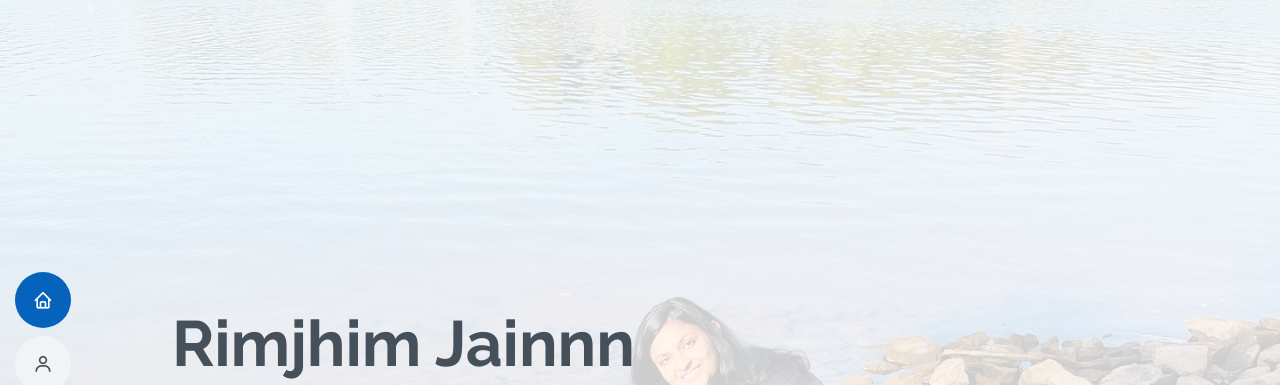
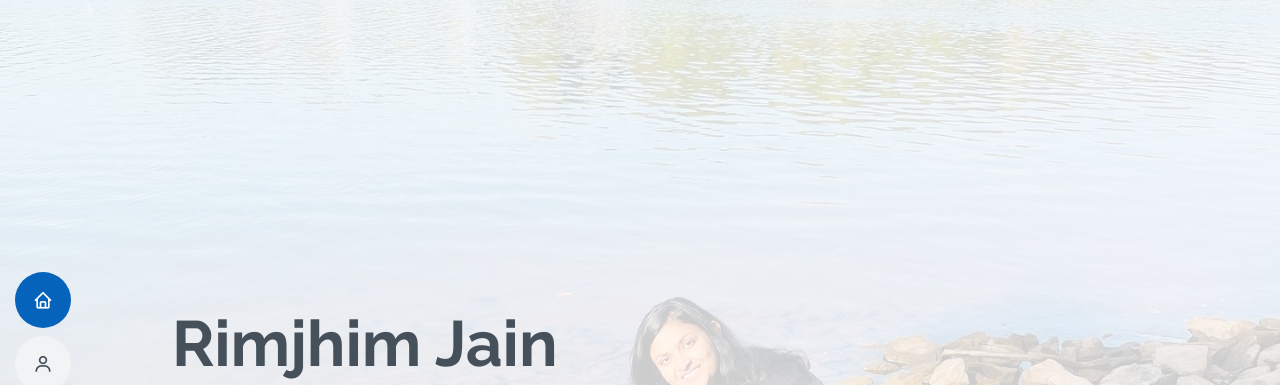
Before and after one commit to Rimjhim-Jain-6/portfolio, a plain HTML site: page index.html in a window 1280 px wide. Shown: the top 385 px of the page. Drawn offline with Linux system fonts and the light colour scheme.

Commit message:
namechanges

```diff
--- a/index.html
+++ b/index.html
@@ -59,7 +59,7 @@
   <!-- ======= Hero Section ======= -->
   <section id="hero" class="d-flex flex-column justify-content-center">
     <div class="container" data-aos="zoom-in" data-aos-delay="100">
-      <h1>Rimjhim Jainnn</h1>
+      <h1>Rimjhim Jain</h1>
       <p> <span class="typed" data-typed-items="Software Engineer"></span></p>
       <div class="social-links">
 
```
